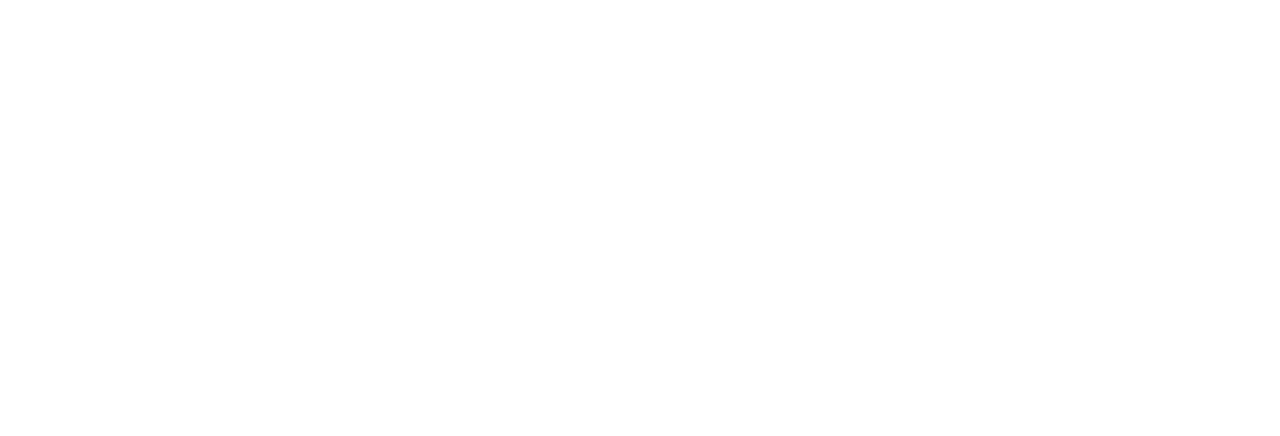
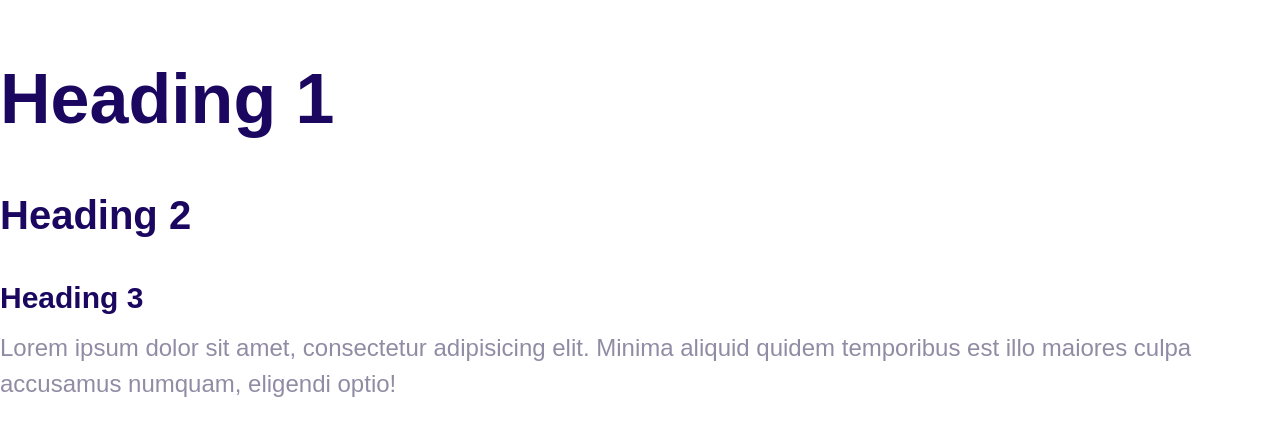
Before and after one commit to HandleyECTS/moshified--mami-is-better-, a plain HTML site: page index.html in a window 1280 px wide. Drawn offline with Linux system fonts and the light colour scheme.

Commit message:
define the font styles

```diff
--- a/css/styles.css
+++ b/css/styles.css
@@ -5,3 +5,57 @@
     --color-headings:#1b0760;
     --color-body:#918ca4;
 }
+
+html{
+    /* 62.5% of 16px = 10px */
+    font-size:62.5%
+}
+
+body {
+    font-family: 'mado', sans-serif;
+    color: var(--color-body);
+    font-size: 2.4rem;
+    line-height: 1.5;;
+}
+
+h1,h2,h3{
+    color:var(--color-headings);
+    margin-bottom: 1rem;
+}
+
+h1{
+    /* rem - rem*html element font size (default 16) */
+    font-size: 7rem;
+}
+
+h2{
+    font-size: 4rem;
+
+}
+
+h3{
+    font-size: 3rem;
+
+}
+
+p{
+    margin-top:0;
+}
+
+@media screen and(min-width: 1024px){
+    body{
+        font-size: 1.8rem;
+    }
+
+    h1{
+        font-size: 8rem;
+    }
+
+    h2{
+        font-size: 4rem;
+    }
+
+    h3{
+        font-size: 2.5rem;
+    }
+}
--- a/index.html
+++ b/index.html
@@ -4,10 +4,16 @@
     <meta charset="UTF-8">
     <meta name="viewport" content="width=device-width, initial-scale=1.0">
     <title>bless me mami</title>
+    <link rel="preconnect" href="https://fonts.googleapis.com">
+    <link rel="preconnect" href="https://fonts.gstatic.com" crossorigin>
+    <link href="https://fonts.googleapis.com/css2?family=Inter:ital,opsz,wght@0,14..32,100..900;1,14..32,100..900&display=swap" rel="stylesheet">
     <link rel="stylesheet" href="css/normalize.css">
     <link rel="stylesheet" href="css/styles.css">
 </head>
 <body>
-
+    <h1>Heading 1</h1>
+    <h2>Heading 2</h2>
+    <h3>Heading 3</h3>
+    <p>Lorem ipsum dolor sit amet, consectetur adipisicing elit. Minima aliquid quidem temporibus est illo maiores culpa accusamus numquam, eligendi optio!</p>
 </body>
 </html>
```
